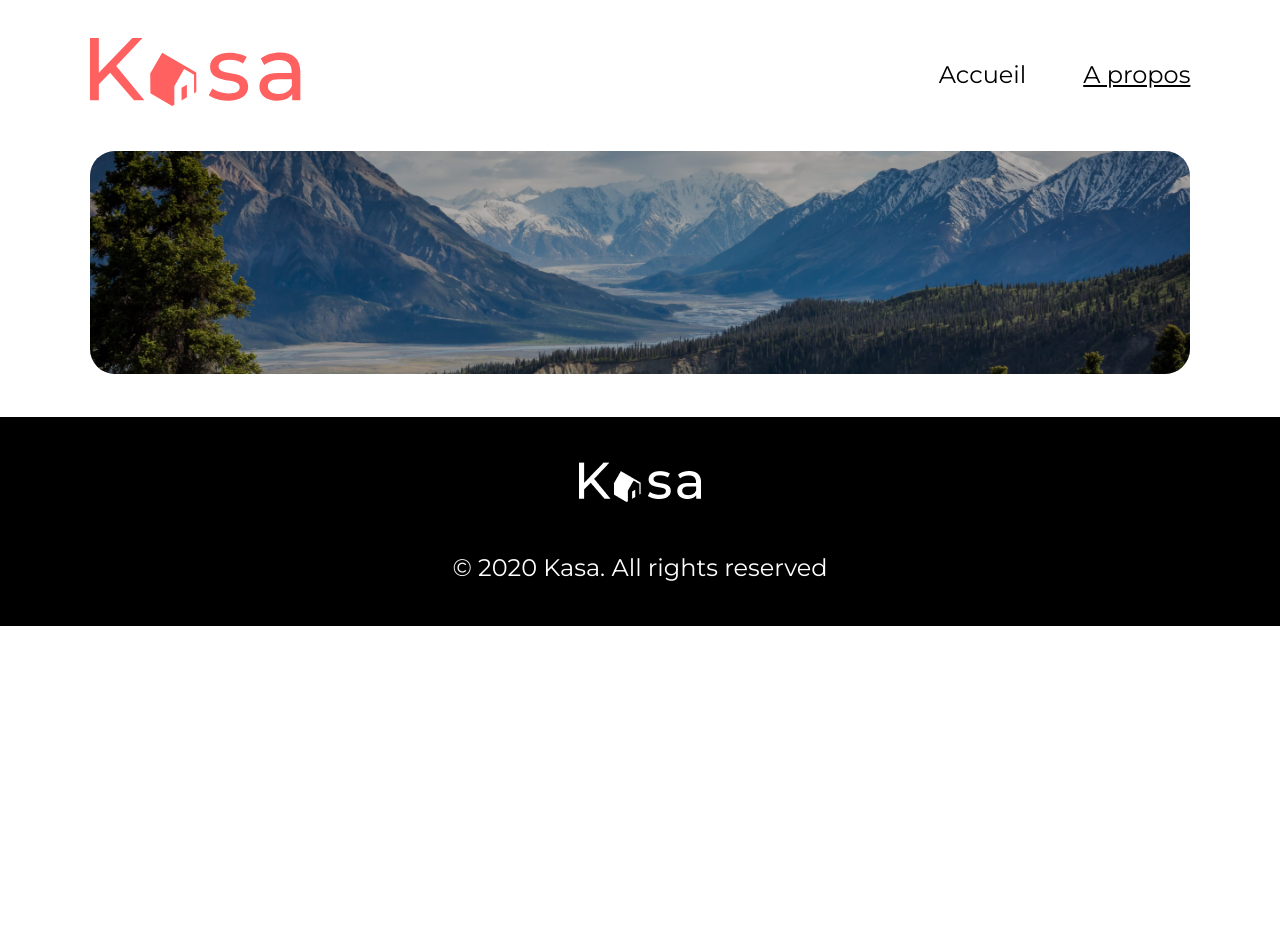
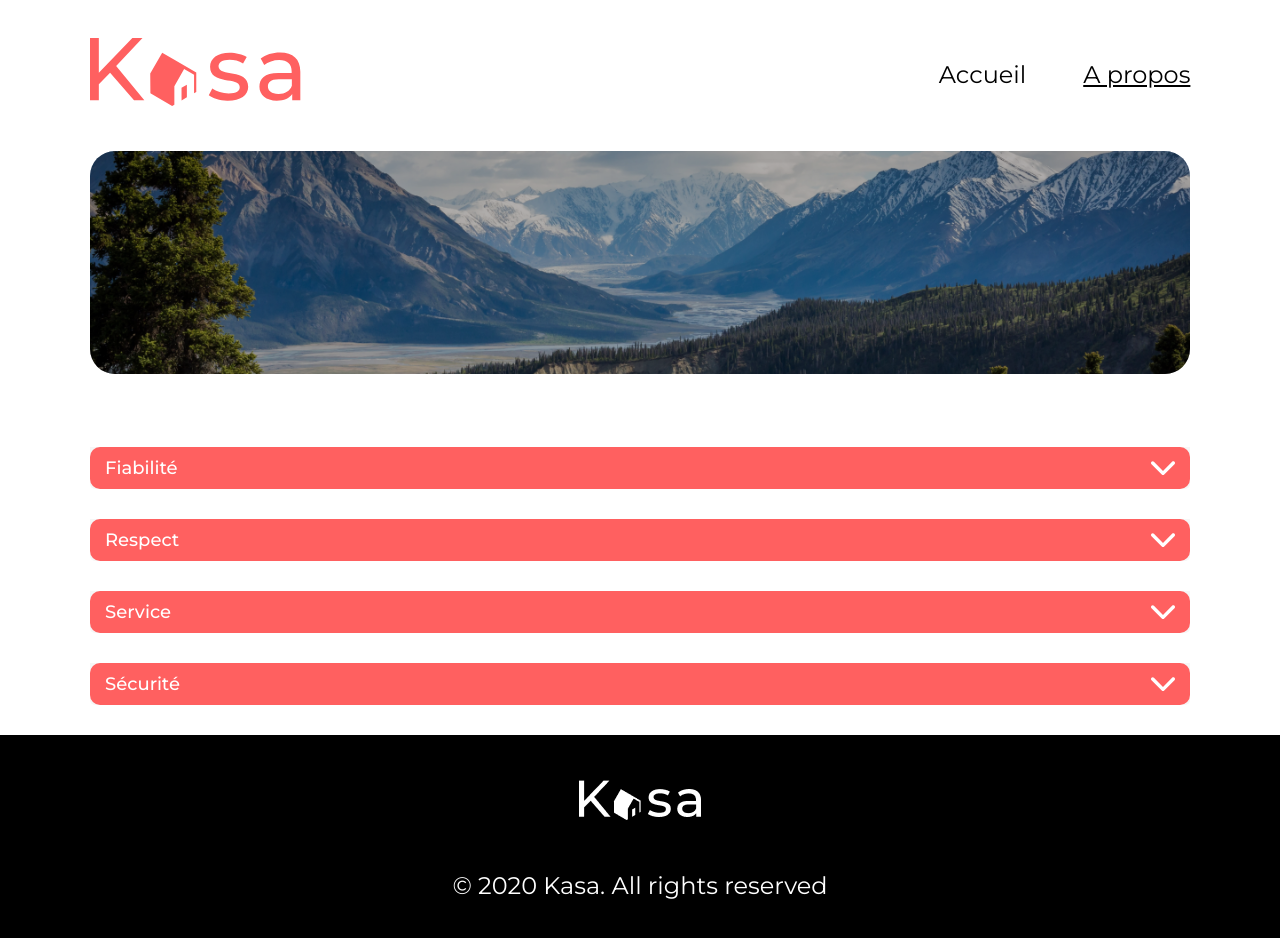
Before and after one commit to FanLubLou/OCR11_Kasa, a React (Create React App) app: page /about in a window 1280 px wide. Shown: the top 938 px of the page. Before the commit the page ends 800 px from the top, so only its background shows below. Built offline with nearby package versions, Linux system fonts and the light colour scheme.

Commit message:
Etape5-conception du composant collapse jsx et de son fichier scss lié-intégration du composant à la page about

```diff
--- a/src/components/Collapse/Collapse.jsx
+++ b/src/components/Collapse/Collapse.jsx
@@ -1,7 +1,31 @@
 import './Collapse.scss'
+import arrow from '../../assets/Vector.svg';
+import { useState } from 'react';
 
-export default function Collapse() {
-  return (
-    <div>Collapse</div>
-  )
+export default function Collapse({title, content}) {
+
+    const [toggle, setToggle] = useState(false);
+
+    return (
+        <>
+            <div className="collapse" >
+                <h3 className='collapse_title' onClick={() => setToggle(!toggle)} >
+                    {title}
+                    <img
+                        className={toggle ? 'arrow arrow_up' : 'arrow arrow_down'}
+                        src={arrow}
+                        alt="Flêche indiquant si la fenêtre est ouverte ou fermée"
+                    />
+                </h3>
+                <div className={toggle ? 'collapse_content' : 'collapse_content_hidden'}>
+                    {Array.isArray(content) ? content.map((item, index) => {
+                        return (
+                            <p key={index}>{item}</p>
+                        )
+                    }) : content
+                    }
+                </div>
+            </div>
+        </>
+    )
 }
--- a/src/components/Collapse/Collapse.scss
+++ b/src/components/Collapse/Collapse.scss
@@ -0,0 +1,53 @@
+@import '../../sass/main.scss';
+
+.collapse{
+    background-color: $color-tertiary-grey;
+    max-width: 1100px;
+    border-bottom-left-radius: 5px;
+    border-bottom-right-radius: 5px;
+    margin: 0 auto;
+    font-size: inherit;
+    &_title{
+        @include flex(row, space-between, center);
+        background-color: $color-secondary-red;
+        color: $color-primary-white;
+        border-radius: 10px;
+        font-weight: 500;
+        font-size: clamp(13px, 1.8vw, 18px);
+        padding: 10px 15px;
+        cursor: pointer;
+        .arrow{
+            transition: all 0.2s ease-in-out;
+            @media screen and (max-width: 1230px){
+                width: 12px;
+            }
+        }
+        .arrow_up{
+            transform: rotate(0deg);
+        }
+        .arrow_down{
+            transform: rotate(180deg);
+        }
+    }
+    &_content{
+        display: flex;
+        flex-direction: column;
+        gap: 5px;
+        letter-spacing: 1px;
+        visibility: visible;
+        opacity: 1;
+        height: auto;
+        padding: 10px;
+        letter-spacing: 1px;
+        font-size: clamp(12px, 1.8vw, 18px);
+        color: $color-quaternary-black;
+        transition: visibility 0.5s ease-in-out,
+                    opacity 0.5s ease-in-out,
+                    height 0.2s ease-in-out;
+    }
+    &_content_hidden{
+        visibility: hidden;
+        opacity: 0;
+        height: 0;
+    }
+}
--- a/src/pages/About/About.jsx
+++ b/src/pages/About/About.jsx
@@ -1,6 +1,7 @@
 import './About.scss'
 import Header from '../../components/Header/Header'
 import Banner from '../../components/Banner/Banner'
+import Collapse from '../../components/Collapse/Collapse'
 import Footer from '../../components/Footer/Footer'
 import AboutImage from '../../assets/banner_about.png'
 
@@ -33,6 +34,15 @@ export default function About() {
       <div className="about">
           <Header />
           <Banner image={AboutImage} />
+          <main>
+				    {aboutDatas.map(data => {
+            return (
+              <section key={data.id}>
+                <Collapse title={data.title} content={data.content} />
+              </section>
+					)}
+				)}
+			</main>
           <Footer />
     </div>
   )
--- a/src/pages/About/About.scss
+++ b/src/pages/About/About.scss
@@ -0,0 +1,25 @@
+@import '../../sass/main.scss';
+
+.about {
+  display: flex;
+  flex-direction: column;
+  min-height: calc(100vh - 40px);
+
+  @media screen and (max-width: 500px) {
+    min-height: calc(100vh - 20px);
+  }
+}
+
+main {
+  width: 86%;
+  margin: 0 auto;
+  flex-grow: 1;
+}
+
+section {
+  margin: 30px 0;
+
+  @media screen and (max-width: 550px) {
+    margin: 20px auto;
+  }
+}
```
Also changed, not shown: src/assets/Vector.svg (added).
